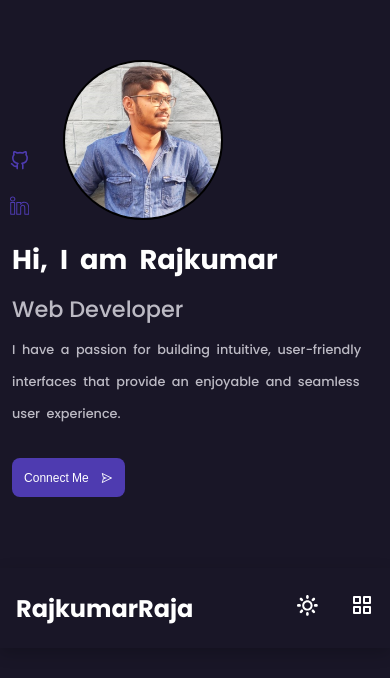
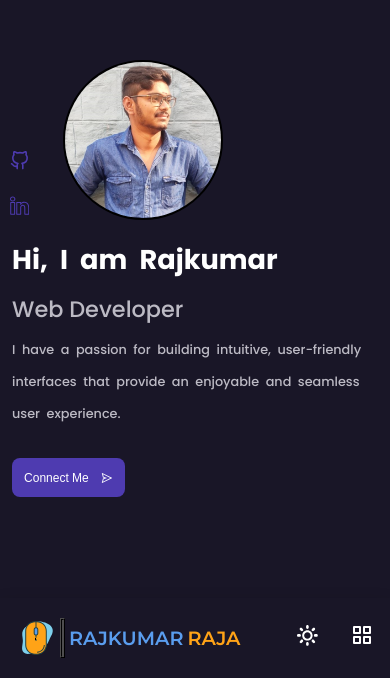
Before and after one commit to RajkumarRaja06/portfolio, a React (Create React App) app: page / in a window 390 px wide. Shown: the part 166-844 px from the top of the page. Built offline with nearby package versions, Linux system fonts and the light colour scheme; the HTML template or start-up script is replaced by a standard one.

Commit message:
added logo and changed navbar position

```diff
--- a/src/component/Navbar.js
+++ b/src/component/Navbar.js
@@ -6,6 +6,7 @@ import { ImSun } from 'react-icons/im';
 import { BiGridAlt } from 'react-icons/bi';
 import { useState } from 'react';
 import { Link } from 'react-scroll';
+import mouse from '../images/mouse.svg';
 
 const Navbar = () => {
   const [isChangeButton, setIsChangeButton] = useState(true);
@@ -32,7 +33,12 @@ const Navbar = () => {
   return (
     <nav>
       <div className='navbar'>
-        <h1 className='logo'>RajkumarRaja</h1>
+        <div className='logo'>
+          <img src={mouse} alt='Mouse Icon' />
+          <div className='logoBorder'></div>
+          <div className='name1'>RAJKUMAR</div>
+          <div className='name2'>RAJA</div>
+        </div>
         <div className='menu'>
           <ul
             className={`${
--- a/src/style/navbar.css
+++ b/src/style/navbar.css
@@ -1,3 +1,5 @@
+@import url('https://fonts.googleapis.com/css2?family=Montserrat:wght@600;900&display=swap');
+
 nav {
   position: fixed;
   top: 0;
@@ -59,7 +61,38 @@ nav {
 }
 
 .logo {
-  color: var(--clr-text-color);
+  display: flex;
+  justify-content: center;
+  align-items: center;
+  height: 100%;
+  gap: 0.25rem;
+}
+
+.logo img {
+  width: 2.5rem;
+  height: 2.5rem;
+}
+
+.logoBorder {
+  width: 5px;
+  height: 50%;
+  border: 2px ridge #4d4d4d;
+  background-color: #4d4d4d;
+}
+
+.name1,
+.name2 {
+  font-size: 1.75rem;
+  font-family: 'Montserrat', sans-serif;
+  letter-spacing: 2px;
+}
+
+.name1 {
+  color: #5a9dee;
+}
+
+.name2 {
+  color: #ffa317;
 }
 
 .navbar-list li a:hover {
@@ -95,10 +128,6 @@ nav {
   display: none;
 }
 
-/* .active-menu {
-  display: block;
-} */
-
 .menu {
   display: flex;
 }
@@ -115,11 +144,18 @@ nav {
 }
 
 /* For Small Device */
+@media screen and (max-width: 1024px) {
+  .name1,
+  .name2 {
+    font-size: 1.4rem;
+  }
+}
 
-@media screen and (max-width: 48rem) {
+@media screen and (max-width: 900px) {
   nav {
     position: fixed;
-    top: 87%;
+    bottom: 0;
+    top: auto;
     box-shadow: var(--dark-shadow);
   }
 
@@ -170,4 +206,27 @@ nav {
     left: 47.5%;
     margin-top: 3px;
   }
+  .name1,
+  .name2 {
+    font-size: 1.5rem;
+  }
 }
+
+@media screen and (max-width: 475px) {
+  .name1,
+  .name2 {
+    font-size: 1.2rem;
+    letter-spacing: normal;
+    font-weight: 600;
+  }
+}
+
+@media screen and (max-width: 375px) {
+  .name1 {
+    font-size: 1rem;
+    letter-spacing: 3px;
+  }
+  .name2 {
+    display: none;
+  }
+}
```
Also changed, not shown: src/images/mouse.svg (added).
